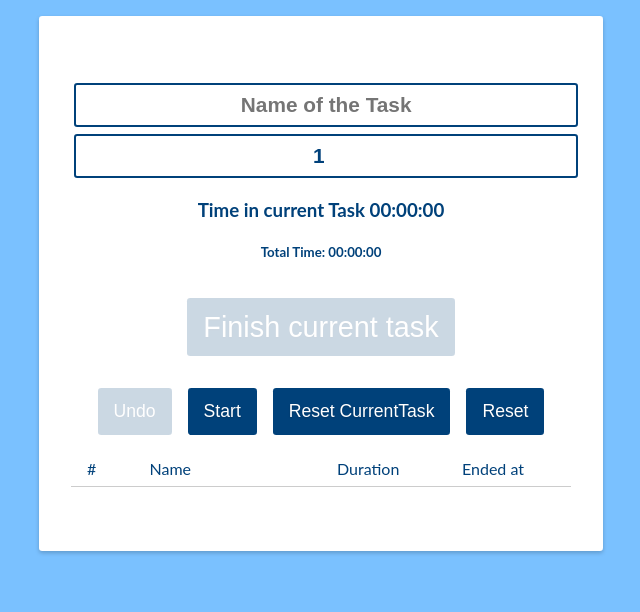
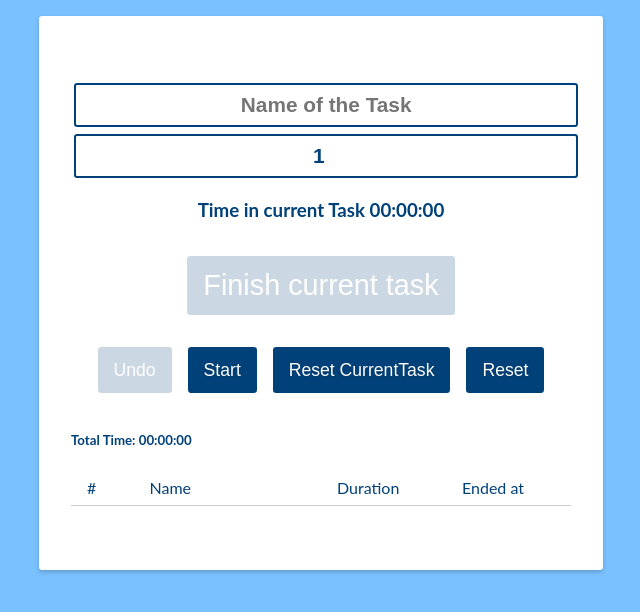
Before and after one commit to JavChz/tasktrack, a React (Create React App) app: page / in a window 1280 px wide. Shown: the top 612 px of the page, without its empty margins (319-959 px from the left). Built offline with nearby package versions, Linux system fonts and the light colour scheme.

Commit message:
new build

```diff
--- a/src/App.js
+++ b/src/App.js
@@ -4,7 +4,6 @@ import "./App.css";
 import formatHours from "./libs/formatHours";
 import TaskArchive from "./components/TaskArchive";
 function App() {
-
   const initTaskDefault = 1;
   let initTasks = initTaskDefault;
   let initTimerGlobal = 0;
@@ -12,11 +11,11 @@ function App() {
   if (
     localStorage.hasOwnProperty("tasks") ||
     localStorage.hasOwnProperty("timerGlobal") ||
-    localStorage.hasOwnProperty('archive')
+    localStorage.hasOwnProperty("archive")
   ) {
     initTasks = Number(localStorage.getItem("tasks"));
     initTimerGlobal = Number(localStorage.getItem("timerGlobal"));
-    initArchive = JSON.parse(localStorage.getItem('archive'));
+    initArchive = JSON.parse(localStorage.getItem("archive")) || [];
   }
   const [archive, setArchive] = useState(initArchive);
   const [nameTask, setNameTask] = useState("");
@@ -30,26 +29,21 @@ function App() {
   useEffect(() => {
     const interval = setInterval(() => {
       if (!pause) {
-        setTimer(Date.now()-last);
+        setTimer(Date.now() - last);
         document.title = `${formatHours(timer)} | ${tasks}`;
       }
-      //  setTimerGlobal( ()=> {
-      //    if(archive.length  > 0 ){
-      //      let sofar = archive.reduce( (a, b) => {
-      //       return a + (b["duration"])
-      //      })
-      //      return sofar + timer;
-      //    }
-
-      //  })
     }, 1000);
-
+    setTimerGlobal(()=>{
+      return archive.reduce( (a, b) => {
+        return a + b["duration"];
+      }, 0)
+    });
     return () => {
       clearInterval(interval);
     };
-  }, [last, tasks, timer, pause]);
+  }, [last, tasks, timer, pause, archive]);
 
-  const startTask = function(){
+  const startTask = function () {
     let entryArchive = {
       id: tasks,
       name: nameTask,
@@ -59,18 +53,21 @@ function App() {
     setArchive((oldArchive) => [...oldArchive, entryArchive]);
     setTimer(0);
     setLast(Date.now());
-    setTasks(tasks+1);
-    localStorage.setItem('archive', JSON.stringify(archive));
-    localStorage.setItem("tasks", tasks+1);
-  }
-  const deleteLastTask = function(){
+    setTasks(tasks + 1);
+    console.log(archive);
+    localStorage.setItem("archive", JSON.stringify(archive));
+    localStorage.setItem("timerGlobal", timerGlobal);
+    localStorage.setItem("tasks", tasks + 1);
+  };
+
+  const deleteLastTask = function () {
     setPause(false);
     setTimer(0);
     let tempArchive = archive;
     console.log(tempArchive.pop());
     setArchive(tempArchive);
-    localStorage.setItem("tasks", tasks-1);
-  }
+    localStorage.setItem("tasks", tasks - 1);
+  };
   const isDisabled = function (condition) {
     if (condition) {
       return true;
@@ -86,13 +83,13 @@ function App() {
     setPause(true);
     setTimerGlobal(0);
   };
-  const pauseTask = function(status){
+  const pauseTask = function (status) {
     setLast(Date.now());
-    if(status){
+    if (status) {
       setTimer(0);
     }
     setPause(status);
-  }
+  };
   const resetCurrent = function () {
     localStorage.clear();
     setLast(Date.now());
@@ -107,23 +104,19 @@ function App() {
   return (
     <div className="App">
       <div className="timer">
-      <input
+        <input
           type="text"
           value={nameTask}
           onChange={handleName}
           placeholder="Name of the Task"
         />
-        <input
-          type="number"
-          value={tasks}
-          onChange={handleNumber}
-        />
+        <input type="number" value={tasks} onChange={handleNumber} />
         <h3>Time in current Task {formatHours(timer)}</h3>
-        <h5>Total Time: {formatHours(timerGlobal)}</h5>
+
         <div>
           <button
             className="finishTask"
-            onClick={() => startTask("plus")}
+            onClick={() => startTask()}
             disabled={isDisabled(pause)}
           >
             Finish current task
@@ -131,7 +124,7 @@ function App() {
         </div>
         <div className="toolButtons">
           <button
-            onClick={ () => deleteLastTask()}
+            onClick={() => deleteLastTask()}
             disabled={isDisabled(tasks <= 1)}
           >
             Undo
@@ -145,6 +138,7 @@ function App() {
           <button onClick={() => reset()}>Reset</button>
         </div>
       </div>
+      <h5>Total Time: {formatHours(timerGlobal)}</h5>
       <TaskArchive archive={archive}></TaskArchive>
     </div>
   );
```
Also changed, not shown: 6 other files (tests, documents, lock files or other folders).
